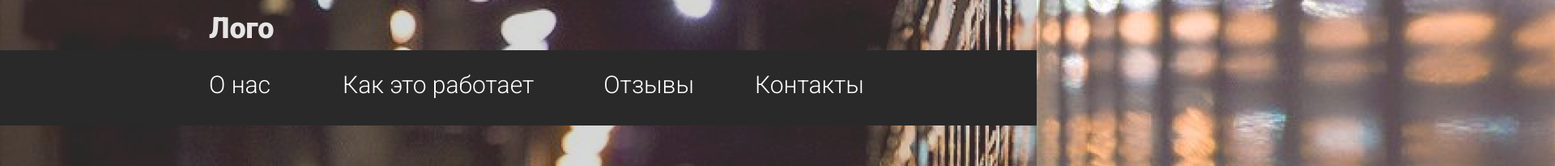
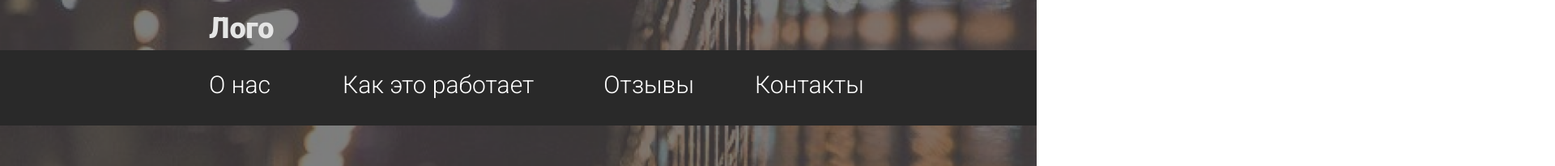
Before and after one commit to Glebstsv/diplom, a React (Vite) app: page /diplom/seat in a window 1280 px wide. Shown: the top 205 px of the page at 81% size, 1920 px wide, since content can reach past the window. Built offline with nearby package versions, Linux system fonts and the light colour scheme; no server answers.

Commit message:
Fix css for wide screen

```diff
--- a/src/components/Banner/Banner.css
+++ b/src/components/Banner/Banner.css
@@ -1,6 +1,20 @@
 .banner {
     position: relative;
+    width: 100%;
+    background-size: cover;
+    background-position: center;
+    background-repeat: no-repeat;
+}
+
+.banner::before {
+    content: "";
+    position: absolute;
+    top: 0;
+    left: 0;
+    width: 100%;
+    height: 100%;
     background: rgba(41, 41, 41, 0.6);
+    z-index: 1;
 }
 
 .banner__title {
@@ -12,10 +26,12 @@
     font-weight: 100;
     font-size: 72px;
     color: #fff;
+    z-index: 2;
 }
 
 .banner--home {
     height: 985px;
+    background-image: url('../../assets/banners/banner.png');
 }
 
 .banner--home::after {
@@ -23,11 +39,19 @@
     position: absolute;
     bottom: 0;
     left: 0;
-    width: 1920px;
+    width: 100%;
     height: 8px;
     background-color: #FFA800;
+    z-index: 2;
 }
 
 .banner--trains {
     height: 592px;
 }
+
+.banner__content {
+    position: relative;
+    z-index: 2;
+    height: 100%;
+    width: 100%;
+}
--- a/src/components/Banner/Banner.jsx
+++ b/src/components/Banner/Banner.jsx
@@ -2,8 +2,11 @@ import "./Banner.css";
 
 const Banner = ({ name, link, children }) => {
   return (
-    <div className={`banner banner--${name}`}>
-      <img src={link} alt="" className="banner__image" />
+    <div
+      className={`banner banner--${name}`}
+      style={name !== "home" ? { backgroundImage: `url(${link})` } : {}}
+    >
+      <div className="banner__content">
         {name === "home" && (
           <h2 className="banner__title">
             Вся жизнь - <strong>путешествие!</strong>
@@ -11,6 +14,7 @@ const Banner = ({ name, link, children }) => {
         )}
         {children}
       </div>
+    </div>
   );
 };
 
--- a/src/components/Feedback/Feedback.css
+++ b/src/components/Feedback/Feedback.css
@@ -33,7 +33,9 @@
     display: flex;
     flex-direction: row;
     align-items: center;
+    justify-content: center;
     flex-shrink: 0;
+    gap: 28px;
 }
 
 .feedback__item {
@@ -43,14 +45,12 @@
 
 .feedback__item--first {
     width: 700px;
-    margin-right: 28px;
 }
 
 .feedback__item--last {
     margin-top: -7px;
 }
 
-/* Review styles */
 .review__title {
     margin: 24px 0 21px -6px;
     font-size: 24px;
@@ -119,7 +119,6 @@
     margin-left: 18px;
 }
 
-/* Pagination styles */
 .feedback__pagination {
     padding-bottom: 118px;
     margin: -5px 0 0 19px;
--- a/src/components/Header/Header.css
+++ b/src/components/Header/Header.css
@@ -2,7 +2,6 @@
     position: absolute;
     z-index: 999;
     width: 100%;
-    max-width: 1920px;
 }
 
 .header__nav {
@@ -22,11 +21,11 @@
 .header__nav-container {
     padding-left: 258px;
     background-color: #292929;
+    width: 100%;
 }
 
 .header__nav-list {
     display: flex;
-
     padding: 25px 0 33px 0;
 }
 
--- a/src/components/HowItWorks/HowItWorks.css
+++ b/src/components/HowItWorks/HowItWorks.css
@@ -1,6 +1,8 @@
 .how-it-works {
     position: relative;
-    background-image: url(../../assets/hiw/hiw-background.png)
+    background-image: url(../../assets/hiw/hiw-background.png);
+    background-repeat: no-repeat;
+    background-size: cover;
 }
 
 .how-it-works__container {
@@ -46,7 +48,9 @@
 .how-it-works__list {
     display: flex;
     flex-direction: row;
+    justify-content: center;
     gap: 137px;
+    width: 100%;
 }
 
 .how-it-works__item {
@@ -57,7 +61,7 @@
 }
 
 .how-it-works__item:first-child {
-    margin-left: 229px;
+    margin-left: 0;
 }
 
 .how-it-works__item-image {
```
Lines whose indentation alone changed are shown as unchanged.
